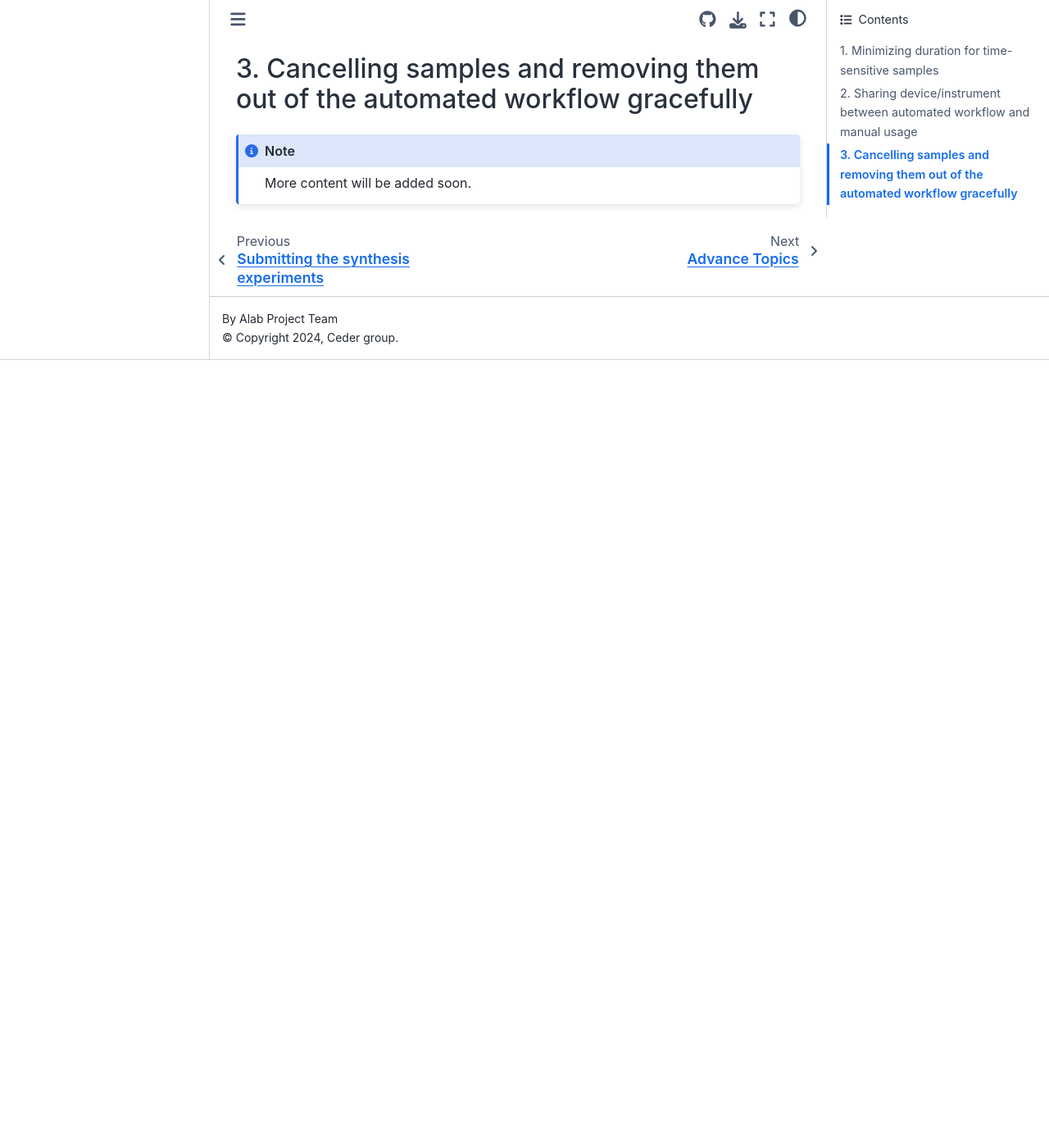
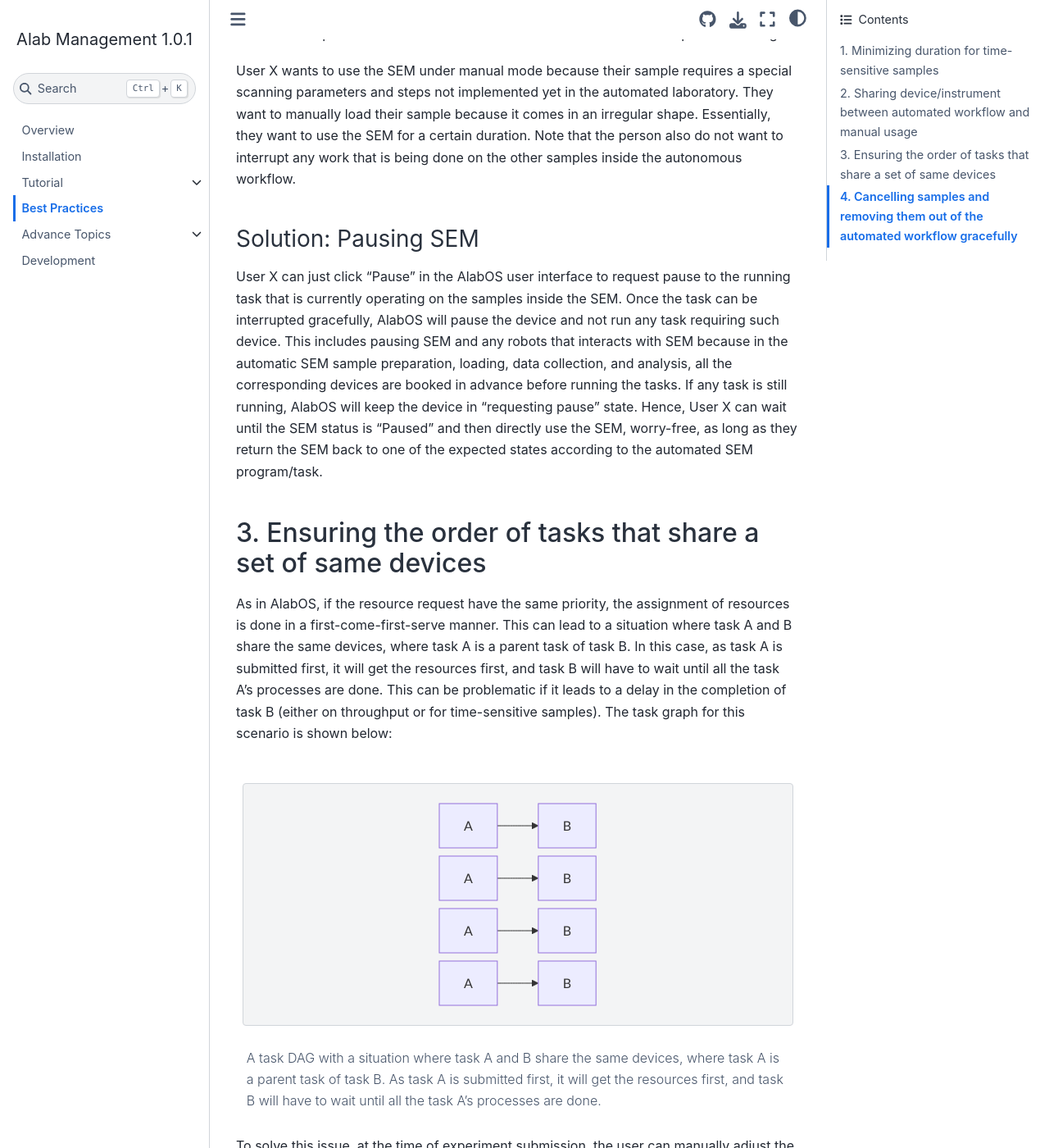
Before and after one commit to CederGroupHub/alabos, a Sphinx documentation site: the page built from docs/source/best_practices.md, in a window 1280 px wide and 1400 px high, scrolled down 3125 px. Shown: the whole window at 82% size. Built offline with Sphinx 7.4.7 and the Sphinx Book theme 1.1.4, drawn with Linux system fonts in a browser that asks for light colours; pages that are not in the unit, such as notebooks, are missing from menus; before the commit the page ends 3564 px from its top, so only the background shows below that; some of the changed text lies outside the part shown.

Commit message:
update best practice

`````diff
--- a/docs/source/best_practices.md
+++ b/docs/source/best_practices.md
@@ -84,6 +84,31 @@
 incurred for this specific sample. The next sample will run once this specific sample is done. Note that all resources
 are available because the booking ensures the devices and sample positions are exclusively available for this task.
 
+````{note}
+Sometimes, for the time-sensitive samples, you want to ensure that the sample is processed as soon as possible, from
+task A to task B. In this case, you can use the `subtask` feature in AlabOS to reuse the code of task A and task B.
+(See the [task definition](task_definition.md) for more information on how to use `subtask`.)
+
+To write the code, you will need to create a new task. For example, you can create a new task called `PrecursorMixingAndHeating`.
+Then, you can request all the required resources for both tasks in the `run` method of the new task.
+
+```python
+class PrecursorMixingAndHeating(BaseTask):
+    def __init__(self, ...):
+        ...
+
+    def run(self):
+        # request all resources for both tasks, with priority=100 to
+        # ensure that the resources are available as soon as possible
+        with self.lab_view.request_resources({<all resources for task A>, <all resources for task B>}, priority=100) as (
+            devices,
+            sample_positions,
+        ):
+            self.run_subtask(PrecursorMixing, **precursor_mixing_kwargs)
+            self.run_subtask(Heating, **heating_kwargs)
+```
+````
+
 ## 2. Sharing device/instrument between automated workflow and manual usage
 
 Oftentimes due to scarcity of availability of some device/instrument, an automated system has to pause a part of its
@@ -111,7 +136,50 @@
 Hence, User X can wait until the SEM status is "Paused" and then directly use the SEM, worry-free, as long as they
 return the SEM back to one of the expected states according to the automated SEM program/task.
 
-## 3. Cancelling samples and removing them out of the automated workflow gracefully
+## 3. Ensuring the order of tasks that share a set of same devices
+As in AlabOS, if the resource request have the same priority, the assignment of resources is done in a first-come-first-serve
+manner. This can lead to a situation where task A and B share the same devices, where task A is a parent task of task B. In
+this case, as task A is submitted first, it will get the resources first, and task B will have to wait until all the task
+A's processes are done. This can be problematic if it leads to a delay in the completion of task B (either on throughput or
+for time-sensitive samples). The task graph for this scenario is shown below:
+
+```{mermaid}
+:caption: A task DAG with a situation where task A and B share the same devices, where task A is a parent task of task B. As task A is submitted first, it will get the resources first, and task B will have to wait until all the task A's processes are done.
+
+%%{init:{'flowchart':{'nodeSpacing': 10, 'rankSpacing': 50}}}%%
+flowchart LR
+ D1[A]
+ F1[A]
+ G1[A]
+ E1[A]
+D1 --> D3[B]
+F1 --> F3[B]
+G1 --> G3[B]
+E1 --> E3[B]
+```
+To solve this issue, at the time of experiment submission, the user can manually adjust the priority of the resource request
+for task B to be higher than the priority of the resource request for task A. This will ensure that task B gets the resources
+first and can be processed without waiting for task A to finish. Instead, you can also override the priority of resource request
+inside the task definition of task B to ensure that task B gets the resources first.
+
+```python
+class TaskB(BaseTask):
+    def run(self):
+        with self.request_resources({<resources for task B>}, priority=40) as (
+            devices,
+            sample_positions,
+        ):
+            # run the task B
+            pass
+```
+
+```{admonition} Coming soon
+We are exploring algorithmic solutions to address such situations automatically. One approach under
+consideration is to adjust resource request priorities based on the number of ancestor tasks (along
+ the longest route in the task DAG) in the experiment submission graph.
+```
+
+## 4. Cancelling samples and removing them out of the automated workflow gracefully
 
 ```{note}
 More content will be added soon.
`````
